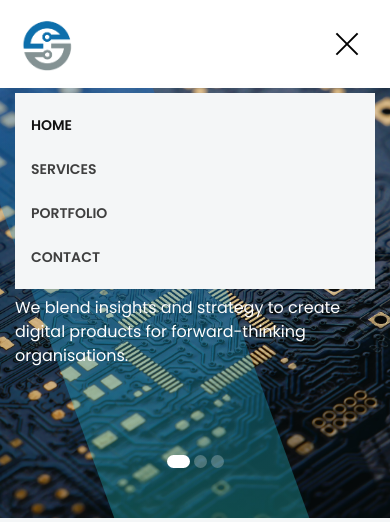
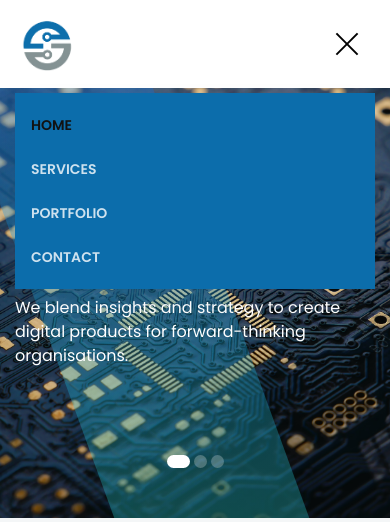
Before and after one commit to ajithkr12/Silicore-Innovations-website, a PHP site: page / in a window 390 px wide, after a click that opens the changed part. Shown: the top 522 px of the page. Run offline with PHP 8.4, Linux system fonts and the light colour scheme.

Commit message:
Add files via upload

```diff
--- a/assets/css/style.css
+++ b/assets/css/style.css
@@ -2233,7 +2233,7 @@ p {
     top: 115%;
     left: 0;
     width: 100%;
-    background-color: #f4f6f7;
+    background-color: #0C6DAB;
     z-index: 8;
     padding: 10px 0;
     -webkit-box-shadow: 0px 10px 25px 0px rgba(18, 18, 18, 0.05);
@@ -2247,7 +2247,7 @@ p {
     top: 115%;
     left: 0;
     width: 100%;
-    background-color: #f4f6f7;
+    background-color: #0C6DAB;
     z-index: 8;
     padding: 10px 0;
     -webkit-box-shadow: 0px 10px 25px 0px rgba(18, 18, 18, 0.05);
@@ -2279,14 +2279,14 @@ p {
   .navbar-area .navbar .navbar-nav .nav-item a {
     padding: 10px 0;
     display: block;
-    color: #121212;
+    color: #ffffff;
   }
 }
 @media (max-width: 767px) {
   .navbar-area .navbar .navbar-nav .nav-item a {
     padding: 10px 0;
     display: block;
-    color: #121212;
+    color: #ffffff;
   }
 }
 .navbar-area .navbar .navbar-nav .nav-item a::before {
```
